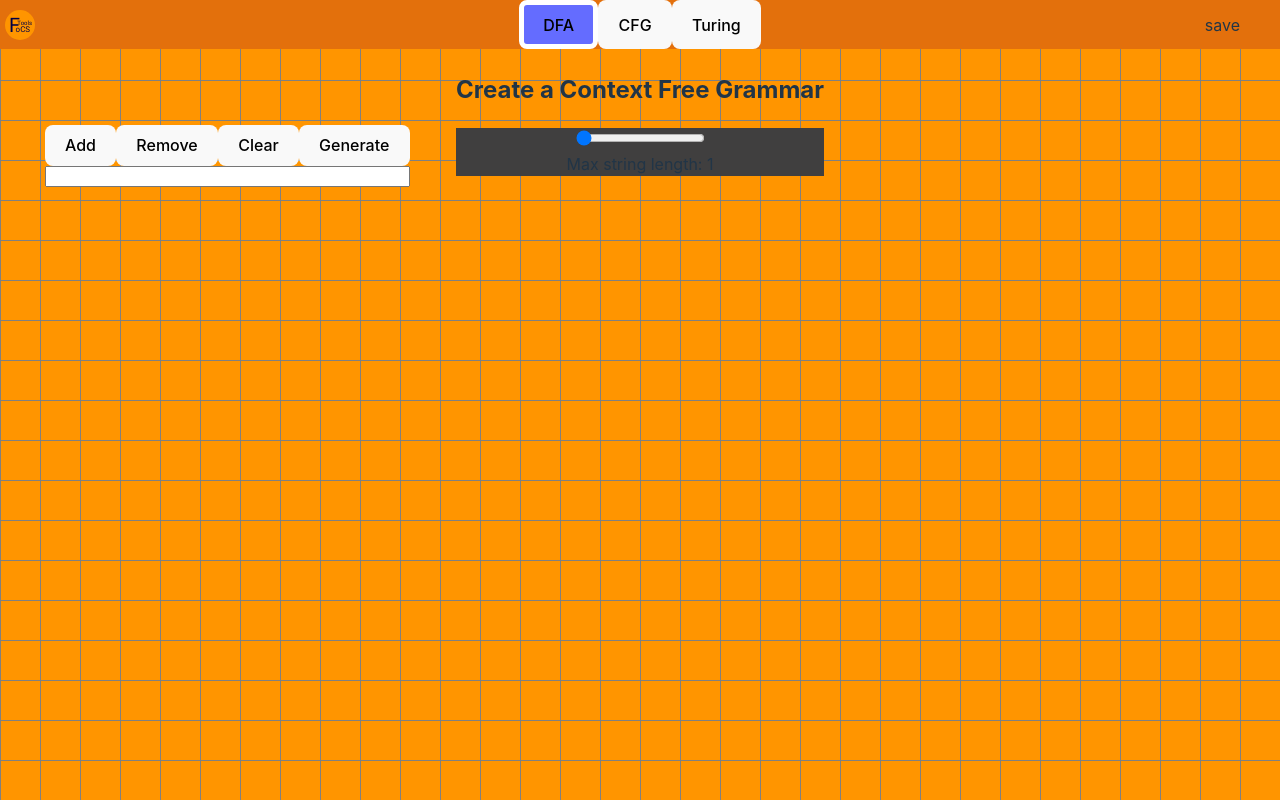
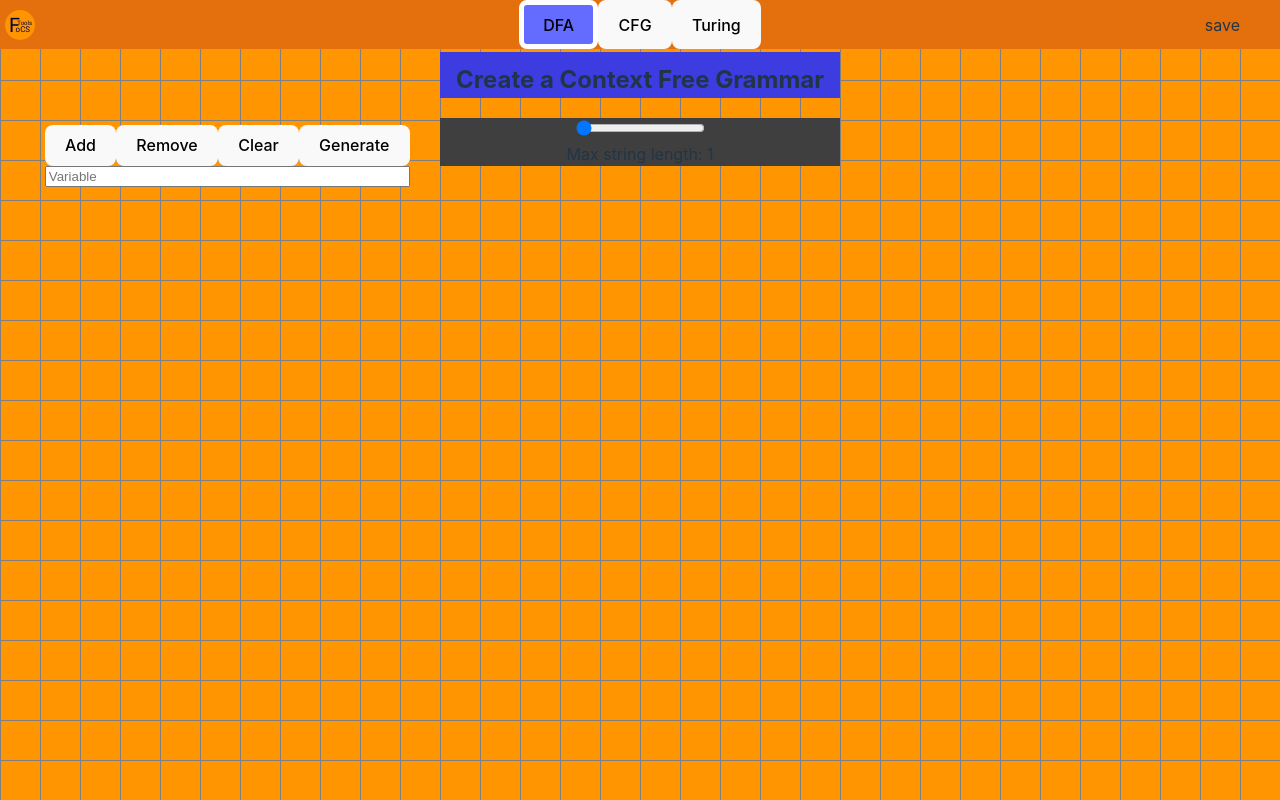
Before and after one commit to aandrepingu/FoCSTools, a React (Vite) app in the folder FoCSTools Site/: page / in a window 1280 px wide. Built offline with nearby package versions, Linux system fonts and the light colour scheme.

Commit message:
CSS fixes and placeholder text added

```diff
--- a/FoCSTools Site/src/pages/CFG.css
+++ b/FoCSTools Site/src/pages/CFG.css
@@ -24,7 +24,9 @@
 }
 
 .CFG_Text_Div {
-  padding-top: 20px;
+  padding-top: 10px;
+  width: 400px;
+  background-color: rgb(60, 60, 225);
 }
 
 .CFG_Button_Div {
@@ -39,6 +41,7 @@
   max-height: 65vh;
   overflow: scroll;
 }
+
 body {
   flex-direction: column;
 }
--- a/FoCSTools Site/src/pages/CFG.tsx
+++ b/FoCSTools Site/src/pages/CFG.tsx
@@ -156,7 +156,7 @@ export default function CFG() {
           <button onClick={generate}>Generate</button>
         </div>
         <div className="CFG_Rules">
-          <input type="text" value={lang} onChange={(e) => handleLang(e)} />
+          <input type="text" placeholder="Variable" value={lang} onChange={(e) => handleLang(e)} />
           {Array.from({ length: count }).map((_, index) => (
             <input
               key={index}
```
